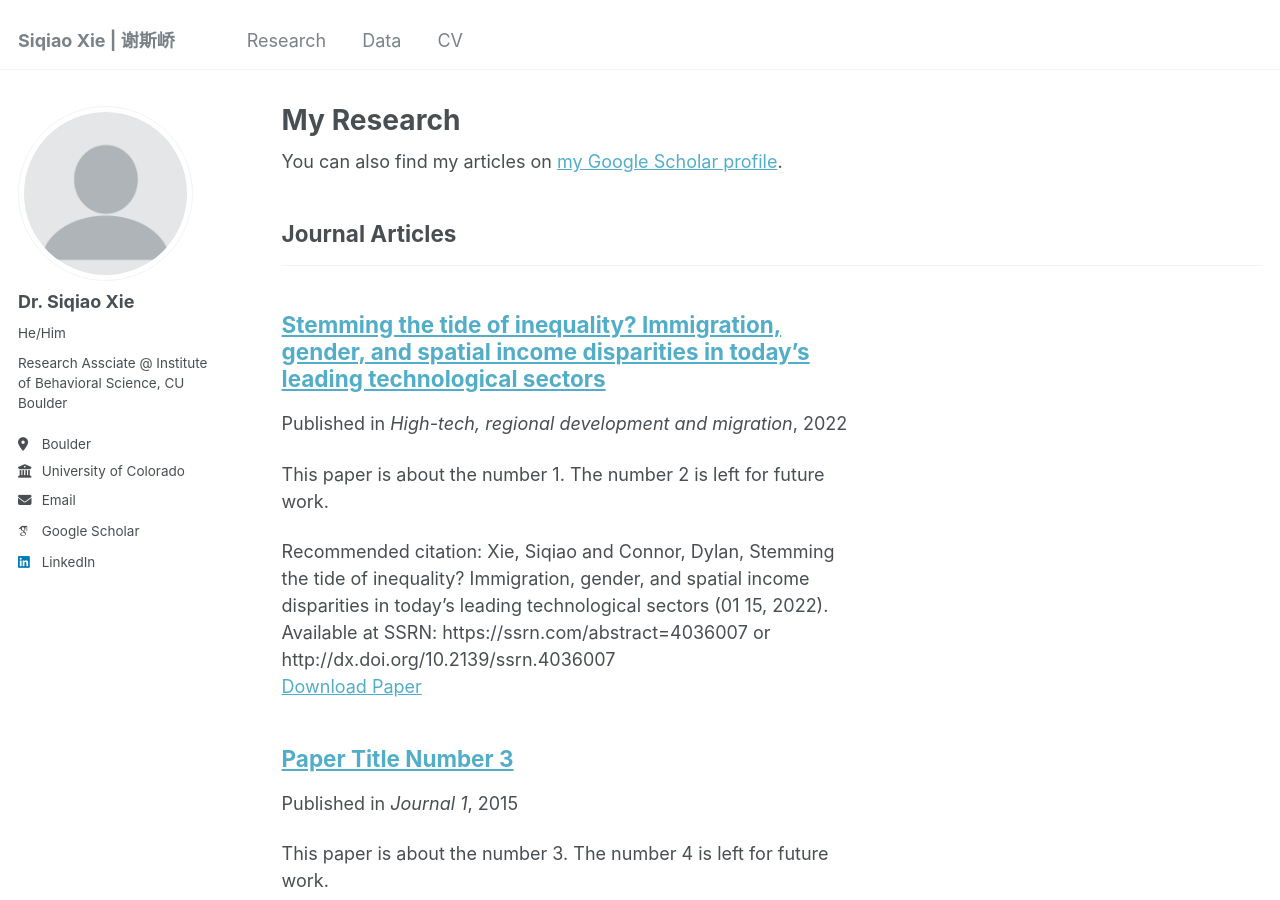
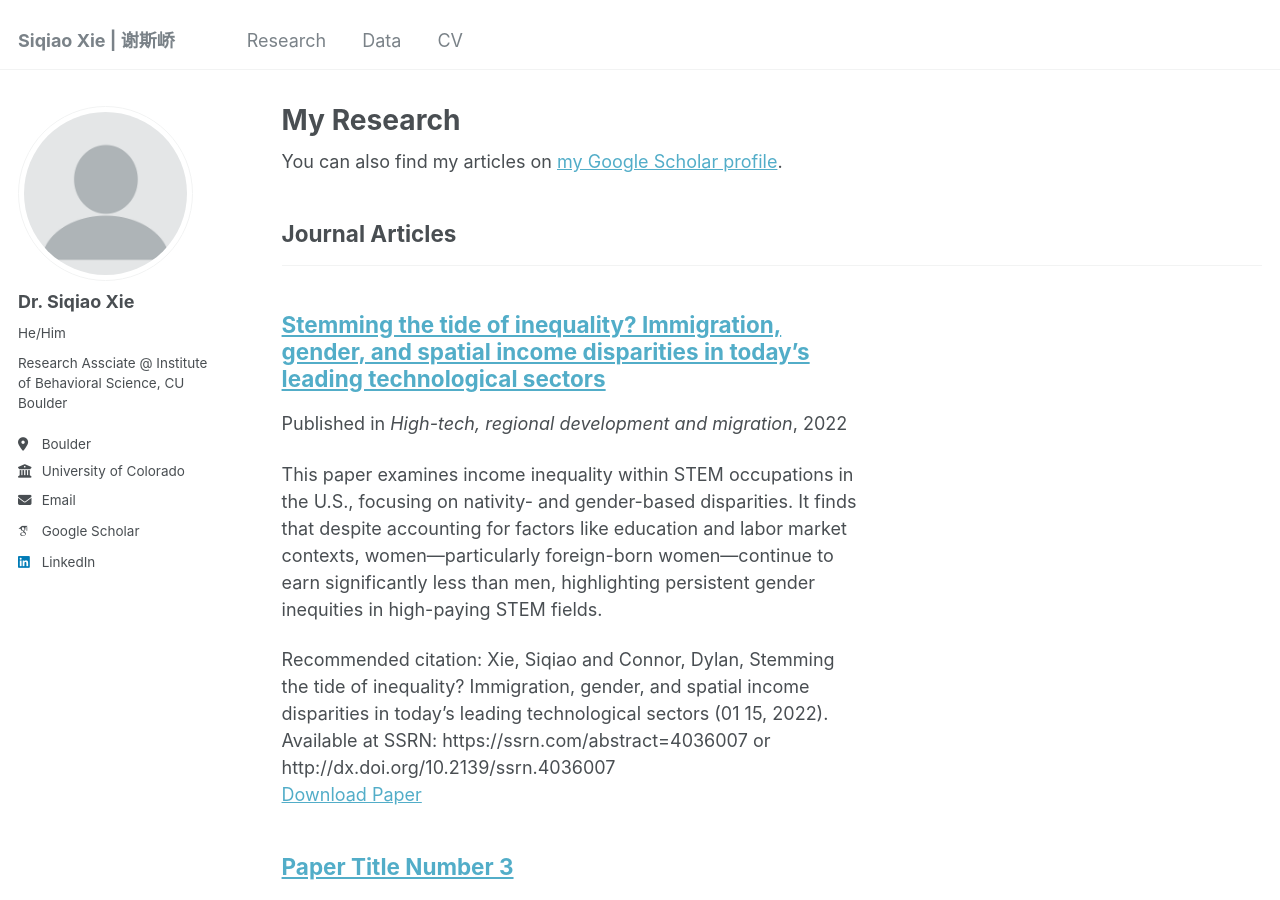
Before and after one commit to xiesiqiao/xiesiqiao.github.io, a Jekyll site: the page built from _pages/publications.html, in a window 1280 px wide and 900 px high. Built offline with Jekyll 4.4.1, drawn with Linux system fonts in a browser that asks for light colours; some web fonts are replaced.

Commit message:
Update stem_gender.md

```diff
--- a/_publications/stem_gender.md
+++ b/_publications/stem_gender.md
@@ -3,7 +3,7 @@ title: "Stemming the tide of inequality? Immigration, gender, and spatial income
 collection: publications
 category: manuscripts
 permalink: /publication/stem_gender
-excerpt: 'This paper is about the number 1. The number 2 is left for future work.'
+excerpt: 'This paper examines income inequality within STEM occupations in the U.S., focusing on nativity- and gender-based disparities. It finds that despite accounting for factors like education and labor market contexts, women—particularly foreign-born women—continue to earn significantly less than men, highlighting persistent gender inequities in high-paying STEM fields.'
 date: 2022-01-15
 venue: 'High-tech, regional development and migration'
 # slidesurl: 'http://academicpages.github.io/files/slides1.pdf'
```
